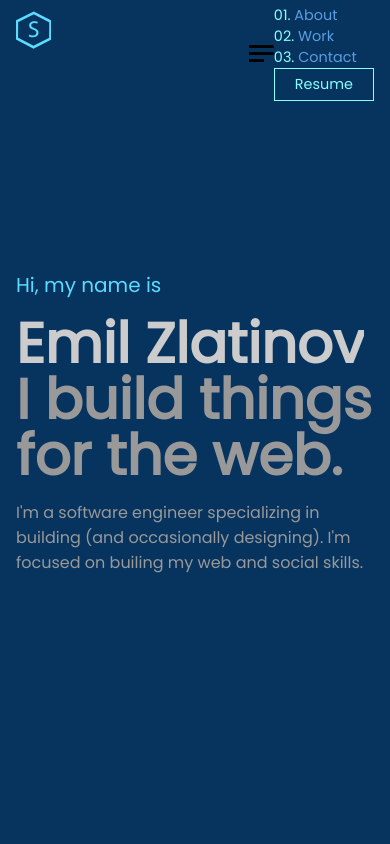
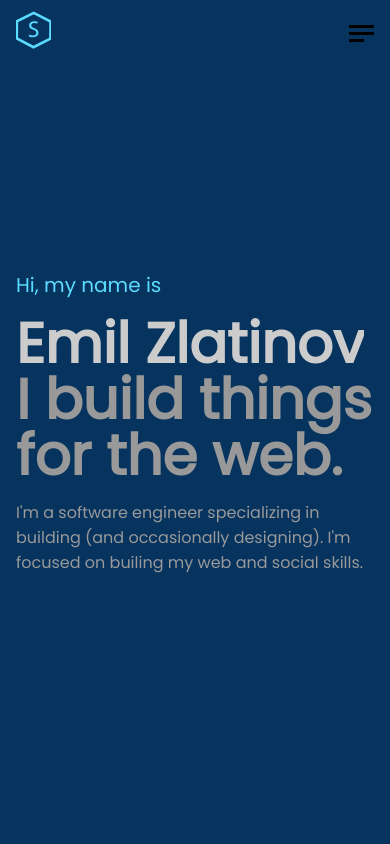
Before and after one commit to StroverIT/portfolio, a React (Create React App) app: page / in a window 390 px wide. Shown: the top 844 px of the page. Built offline with nearby package versions, Linux system fonts and the light colour scheme.

Commit message:
making mobile version

```diff
--- a/src/components/nav/navLinks/navLinks.scss
+++ b/src/components/nav/navLinks/navLinks.scss
@@ -0,0 +1,8 @@
+@use "../../../../sass/abstracts/breakpoints" as *;
+.nav-links{
+    position: fixed;
+    display: none;
+    @include lg{
+        position: relative;
+    }
+}
```
